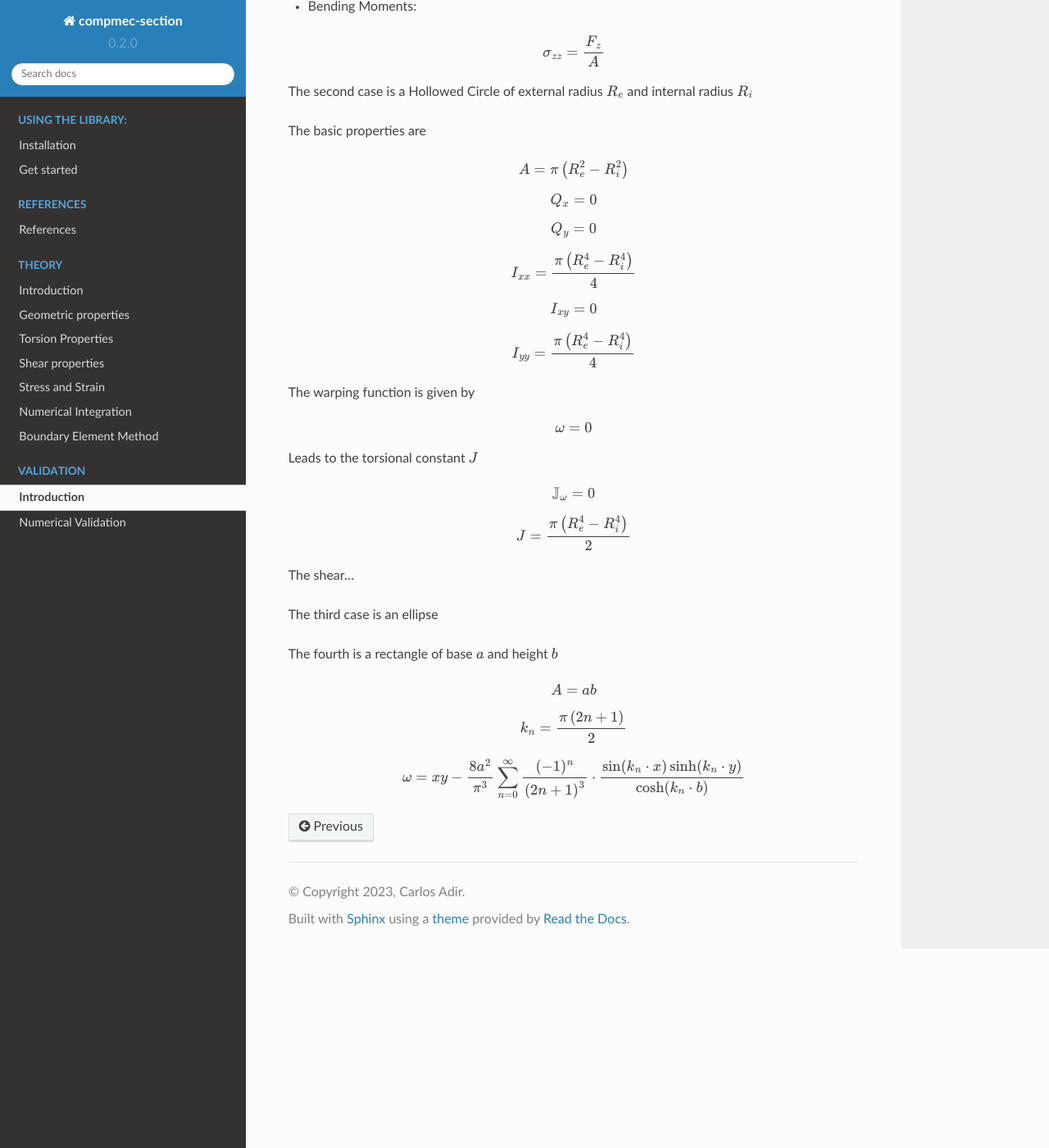
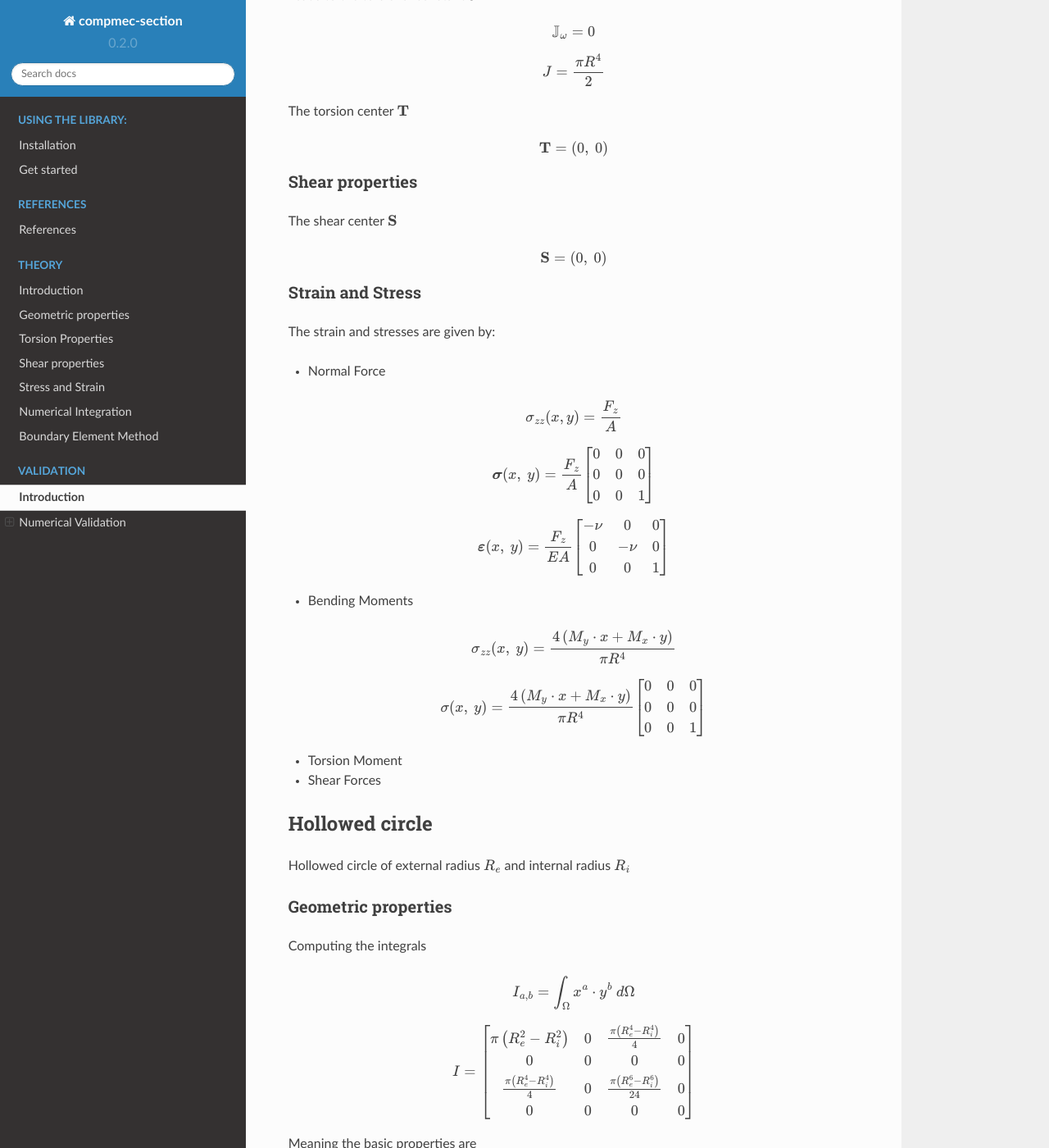
Before and after one commit to compmec/section, a Sphinx documentation site: the page built from docs/source/rst/validation.rst, in a window 1280 px wide and 1400 px high, scrolled down 1326 px. Shown: the whole window at 82% size. Built offline with Sphinx 7.4.7 and the Read the Docs theme 2.0.0, drawn with Linux system fonts in a browser that asks for light colours; the version number is read from the project's files by our own code; some of the changed text lies outside the part shown.

Commit message:
Add basic elements on validation page

```diff
--- a/docs/source/rst/validation.rst
+++ b/docs/source/rst/validation.rst
@@ -7,25 +7,33 @@ Introduction
 
 The validation of the code happens in 2 steps:
 
-1. Numerical:
-    Checks if the output values correspond with given input, following the :ref:`Theory <theory>`
-2. Literature:
-    Compares the output values with the values found in textbooks and references
-
+1. **Numerical**: Checks if the output values correspond with given input, following the :ref:`Theory <theory>`
+2. **Literature**: Compares the output values with the values found in textbooks and references
 
 ====================
 Numerical Validation
 ====================
 
+Circle
+------
 
 The first case is for a circular bar of radius :math:`R`, centered in the origin
 
+Geometric properties
+^^^^^^^^^^^^^^^^^^^^
 
-The basic properties are
+Computing the integrals
+
+.. math::
+    I_{a, b} = \int_{\Omega} x^a \cdot y^b \ d\Omega
+
+.. math::
+    I = \begin{bmatrix}\pi R^2 & 0 & \frac{\pi R^4}{4} & 0 \\ 0 & 0 & 0 & 0 \\ \frac{\pi R^4}{4} & 0 & \frac{\pi R^6}{24} & 0 \\ 0 & 0 & 0 & 0\end{bmatrix}
+
+Meaning the basic properties are
 
 .. math::
 	A = \pi R^2
-
 .. math::
     Q_x = 0
 .. math::
@@ -36,6 +44,17 @@ The basic properties are
     I_{xy} = 0
 .. math::
     I_{yy} = \dfrac{\pi R^4}{4}
+.. math::
+    I_{xxx} = 0
+.. math::
+    I_{xxy} = 0
+.. math::
+    I_{xyy} = 0
+.. math::
+    I_{yyy} = 0
+
+Torsion properties
+^^^^^^^^^^^^^^^^^^
 
 The warping function is given by
 
@@ -50,36 +69,67 @@ Leads to the torsional constant :math:`J`
 .. math::
     J = \dfrac{\pi R^4}{2}
 
-The shear...
-
-
-The strain stresses are given by:
-
-* Normal:
+The torsion center :math:`\mathbf{T}`
 
 .. math::
-    \boldsymbol{\sigma} = \dfrac{F_z}{A} \begin{bmatrix}0 & 0 & 0 \\ 0 & 0 & 0 \\ 0 & 0 & 1\end{bmatrix}
+    \mathbf{T} = \left(0, \ 0\right)
+
+Shear properties
+^^^^^^^^^^^^^^^^
+
+The shear center :math:`\mathbf{S}`
 
 .. math::
-    \boldsymbol{\varepsilon} = \dfrac{F_z}{EA}\begin{bmatrix}-\nu & 0 & 0 \\ 0 & -\nu & 0 \\ 0 & 0 & 1\end{bmatrix}
+    \mathbf{S} = \left(0, \ 0\right)
 
+Strain and Stress
+^^^^^^^^^^^^^^^^^
 
-* Bending Moments:
+The strain and stresses are given by:
+
+* Normal Force
 
 .. math::
-    \sigma_{zz} = \dfrac{F_z}{A}
+    \sigma_{zz}(x, y) = \dfrac{F_z}{A}
 
+.. math::
+    \boldsymbol{\sigma}(x, \ y) = \dfrac{F_z}{A} \begin{bmatrix}0 & 0 & 0 \\ 0 & 0 & 0 \\ 0 & 0 & 1\end{bmatrix}
 
+.. math::
+    \boldsymbol{\varepsilon}(x, \ y) = \dfrac{F_z}{EA}\begin{bmatrix}-\nu & 0 & 0 \\ 0 & -\nu & 0 \\ 0 & 0 & 1\end{bmatrix}
 
-The second case is a Hollowed Circle of external radius :math:`R_e` and internal radius :math:`R_i`
+* Bending Moments
 
+.. math::
+    \sigma_{zz}(x, \ y) = \dfrac{4\left(M_{y} \cdot x + M_{x} \cdot y\right)}{\pi R^4}
 
+.. math::
+    \mathbf{\sigma}(x, \ y) = \dfrac{4\left(M_{y} \cdot x + M_{x} \cdot y\right)}{\pi R^4} \begin{bmatrix}0 & 0 & 0 \\ 0 & 0 & 0 \\ 0 & 0 & 1 \end{bmatrix}
 
-The basic properties are
+* Torsion Moment
+
+* Shear Forces
+
+Hollowed circle
+---------------
+
+Hollowed circle of external radius :math:`R_e` and internal radius :math:`R_i`
+
+Geometric properties
+^^^^^^^^^^^^^^^^^^^^
+
+Computing the integrals
+
+.. math::
+    I_{a, b} = \int_{\Omega} x^a \cdot y^b \ d\Omega
+
+.. math::
+    I = \begin{bmatrix}\pi \left(R_e^2-R_i^2\right) & 0 & \frac{\pi \left(R_e^4-R_i^4\right)}{4} & 0 \\ 0 & 0 & 0 & 0 \\ \frac{\pi \left(R_e^4-R_i^4\right)}{4} & 0 & \frac{\pi \left(R_e^6-R_i^6\right)}{24} & 0 \\ 0 & 0 & 0 & 0\end{bmatrix}
+
+Meaning the basic properties are
 
 .. math::
 	A = \pi \left(R_{e}^2 -R_{i}^2\right)
-
 .. math::
     Q_x = 0
 .. math::
@@ -90,6 +140,22 @@ The basic properties are
     I_{xy} = 0
 .. math::
     I_{yy} = \dfrac{\pi \left(R_{e}^4 -R_{i}^4\right) }{4}
+.. math::
+    I_{xxx} = 0
+.. math::
+    I_{xxy} = 0
+.. math::
+    I_{xyy} = 0
+.. math::
+    I_{yyy} = 0
+
+The bending center :math:`\mathbf{B}`
+
+.. math::
+    \mathbf{B} = \left(0, \ 0\right)
+
+Torsion properties
+^^^^^^^^^^^^^^^^^^
 
 The warping function is given by
 
@@ -102,22 +168,203 @@ Leads to the torsional constant :math:`J`
 	\mathbb{J}_{\omega} = 0
 
 .. math::
-    J = \dfrac{\pi \left(R_{e}^4 -R_{i}^4\right) }{2}
+    J = \dfrac{\pi \left(R_{e}^4 -R_{i}^4\right)}{2}
 
-The shear...
-
-
-
-
-
-The third case is an ellipse
-
-The fourth is a rectangle of base :math:`a` and height :math:`b`
+The torsion center :math:`\mathbf{T}`
 
 .. math::
-	A = ab
+    \mathbf{T} = \left(0, \ 0\right)
+
+Shear properties
+^^^^^^^^^^^^^^^^
+
+The shear center :math:`\mathbf{S}`
+
+.. math::
+    \mathbf{S} = \left(0, \ 0\right)
+
+Strain and Stress
+^^^^^^^^^^^^^^^^^
+
+The strain and stresses are given by:
+
+* Normal Force
+
+* Bending Moments
+
+* Torsion Moment
+
+* Shear Forces
+
+Ellipse
+-------
+
+Ellipse of major axis :math:`a` and minor axis :math:`b`, centered in origin
+
+Geometric properties
+^^^^^^^^^^^^^^^^^^^^
+
+.. math::
+    I = \begin{bmatrix}\pi ab & 0 & \frac{\pi ab^3}{4} & 0 \\ 0 & 0 & 0 & 0 \\ \frac{\pi a^3b}{4} & 0 & \frac{\pi a^3b^3}{24} & 0 \\ 0 & 0 & 0 & 0\end{bmatrix}
+
+Meaning the basic properties are
+
+.. math::
+	A = \pi ab
+.. math::
+    Q_x = 0
+.. math::
+    Q_y = 0
+.. math::
+    I_{xx} = \dfrac{\pi ab^3 }{4}
+.. math::
+    I_{xy} = 0
+.. math::
+    I_{yy} = \dfrac{\pi a^3b }{4}
+.. math::
+    I_{xxx} = 0
+.. math::
+    I_{xxy} = 0
+.. math::
+    I_{xyy} = 0
+.. math::
+    I_{yyy} = 0
+
+The bending center :math:`\mathbf{B}`
+
+.. math::
+    \mathbf{B} = \left(0, \ 0\right)
+
+Torsion properties
+^^^^^^^^^^^^^^^^^^
+
+The warping function
+
+.. math::
+    \omega(x, y) = xy
+
+The torsion center :math:`\mathbf{T}`
+
+.. math::
+    \mathbf{T} = \left(0, \ 0\right)
+
+Shear properties
+^^^^^^^^^^^^^^^^
+
+The shear center :math:`\mathbf{S}`
+
+.. math::
+    \mathbf{S} = \left(0, \ 0\right)
+
+Strain and Stress
+^^^^^^^^^^^^^^^^^
+
+The strain and stresses are given by:
+
+* Normal Force
+
+.. math::
+    \sigma_{zz}(x, y) = \dfrac{F_z}{A}
+
+.. math::
+    \boldsymbol{\sigma}(x, \ y) = \dfrac{F_z}{A} \begin{bmatrix}0 & 0 & 0 \\ 0 & 0 & 0 \\ 0 & 0 & 1\end{bmatrix}
+
+.. math::
+    \boldsymbol{\varepsilon}(x, \ y) = \dfrac{F_z}{EA}\begin{bmatrix}-\nu & 0 & 0 \\ 0 & -\nu & 0 \\ 0 & 0 & 1\end{bmatrix}
+
+* Bending Moments
+
+.. math::
+    \sigma_{zz}(x, \ y) = \dfrac{4\left(M_{y} \cdot x + M_{x} \cdot y\right)}{\pi R^4}
+
+.. math::
+    \mathbf{\sigma}(x, \ y) = \dfrac{4\left(M_{y} \cdot x + M_{x} \cdot y\right)}{\pi R^4} \begin{bmatrix}0 & 0 & 0 \\ 0 & 0 & 0 \\ 0 & 0 & 1 \end{bmatrix}
+
+* Torsion Moment
+
+* Shear Forces
+
+Rectangle
+---------
+
+The fourth is a rectangle of base :math:`b` and height :math:`g`
+
+Geometric properties
+^^^^^^^^^^^^^^^^^^^^
+
+.. math::
+    I = \begin{bmatrix}LH & 0 & \dfrac{bh^3}{12} & 0 \\ 0 & 0 & 0 & 0 \\ \frac{b^3h}{12} & 0 & \frac{b^3h^3}{144} & 0 \\ 0 & 0 & 0 & 0\end{bmatrix}
+
+Meaning the basic properties are
+
+.. math::
+	A = bh
+.. math::
+    Q_x = 0
+.. math::
+    Q_y = 0
+.. math::
+    I_{xx} = \dfrac{\pi \left(R_{e}^4 -R_{i}^4\right) }{4}
+.. math::
+    I_{xy} = 0
+.. math::
+    I_{yy} = \dfrac{\pi \left(R_{e}^4 -R_{i}^4\right) }{4}
+.. math::
+    I_{xxx} = 0
+.. math::
+    I_{xxy} = 0
+.. math::
+    I_{xyy} = 0
+.. math::
+    I_{yyy} = 0
+
+Torsion properties
+^^^^^^^^^^^^^^^^^^
+
+The warping function
 
 .. math::
 	k_n = \dfrac{\pi\left(2n+1\right)}{2}
 .. math::
 	\omega = xy - \dfrac{8a^2}{\pi^3}\sum_{n=0}^{\infty} \dfrac{(-1)^n}{\left(2n+1\right)^3} \cdot \dfrac{\sin (k_n \cdot x)\sinh (k_n \cdot y)}{\cosh (k_n \cdot b)}
+
+The torsion center :math:`\mathbf{T}`
+
+.. math::
+    \mathbf{T} = \left(0, \ 0\right)
+
+Shear properties
+^^^^^^^^^^^^^^^^
+
+The shear center :math:`\mathbf{S}`
+
+.. math::
+    \mathbf{S} = \left(0, \ 0\right)
+
+Strain and Stress
+^^^^^^^^^^^^^^^^^
+
+The strain and stresses are given by:
+
+* Normal Force
+
+.. math::
+    \sigma_{zz}(x, y) = \dfrac{F_z}{A}
+
+.. math::
+    \boldsymbol{\sigma}(x, \ y) = \dfrac{F_z}{A} \begin{bmatrix}0 & 0 & 0 \\ 0 & 0 & 0 \\ 0 & 0 & 1\end{bmatrix}
+
+.. math::
+    \boldsymbol{\varepsilon}(x, \ y) = \dfrac{F_z}{EA}\begin{bmatrix}-\nu & 0 & 0 \\ 0 & -\nu & 0 \\ 0 & 0 & 1\end{bmatrix}
+
+* Bending Moments
+
+.. math::
+    \sigma_{zz}(x, \ y) = \dfrac{4\left(M_{y} \cdot x + M_{x} \cdot y\right)}{\pi R^4}
+
+.. math::
+    \mathbf{\sigma}(x, \ y) = \dfrac{4\left(M_{y} \cdot x + M_{x} \cdot y\right)}{\pi R^4} \begin{bmatrix}0 & 0 & 0 \\ 0 & 0 & 0 \\ 0 & 0 & 1 \end{bmatrix}
+
+* Torsion Moment
+
+* Shear Forces
```
